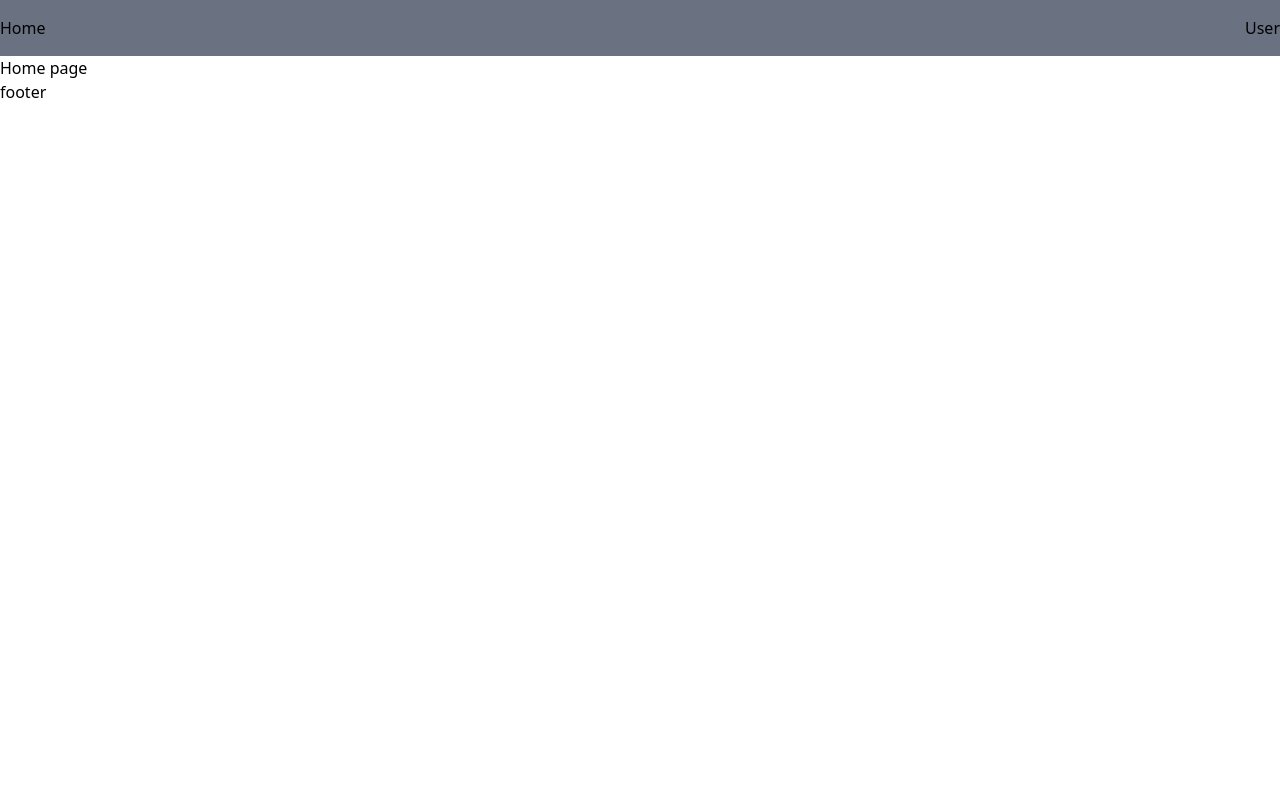
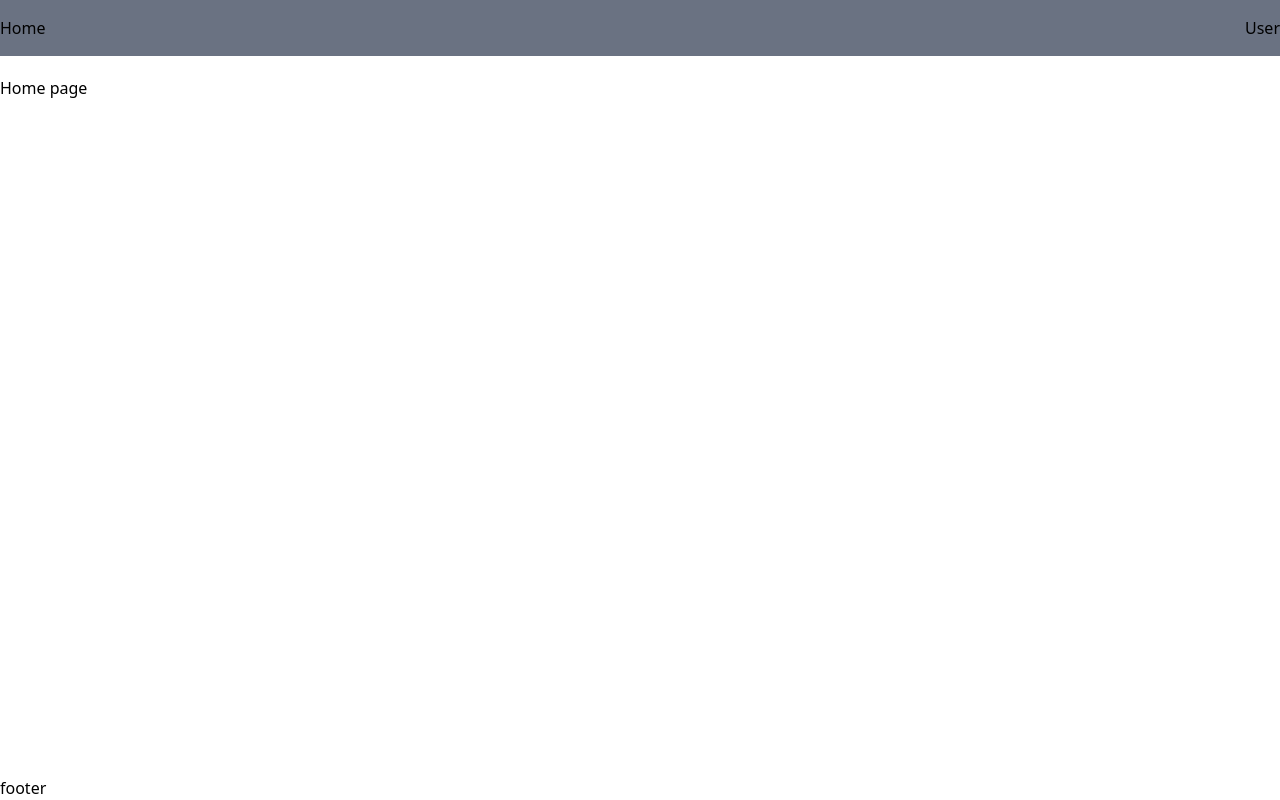
Before and after one commit to dorincreciun/TodoList, a React (Vite) app in the folder frontend/: page / in a window 1280 px wide. Built offline with nearby package versions, Linux system fonts and the light colour scheme; what openapi-fetch would draw is missing.

Commit message:
feat(frontend): add shared PageLayout component and update pages to use it

```diff
--- a/frontend/src/app/styles/index.css
+++ b/frontend/src/app/styles/index.css
@@ -1 +1,8 @@
 @import "tailwindcss";
+
+#root{
+    min-height: 100vh;
+    display: flex;
+    flex-direction: column;
+    justify-content: space-between;
+}
--- a/frontend/src/pages/auth/ui/index.tsx
+++ b/frontend/src/pages/auth/ui/index.tsx
@@ -1,3 +1,9 @@
+import {PageLayout} from "../../../shared/layouts/PageLayout";
+
 export const AuthPage = () => {
-    return <div>AuthPage</div>
+    return (
+        <PageLayout>
+            AuthPage
+        </PageLayout>
+    )
 }
--- a/frontend/src/pages/cabinet/ui/index.tsx
+++ b/frontend/src/pages/cabinet/ui/index.tsx
@@ -1,3 +1,9 @@
+import {PageLayout} from "../../../shared/layouts/PageLayout";
+
 export const CabinetPage = () => {
-    return <div>CabinetPage</div>
+    return (
+        <PageLayout>
+            CabinetPage
+        </PageLayout>
+    )
 }
--- a/frontend/src/pages/home/ui/index.tsx
+++ b/frontend/src/pages/home/ui/index.tsx
@@ -1,3 +1,9 @@
+import {PageLayout} from "../../../shared/layouts/PageLayout";
+
 export const HomePage = () => {
-    return <main>Home page</main>
+    return (
+        <PageLayout>
+            Home page
+        </PageLayout>
+    )
 }
--- /dev/null
+++ b/frontend/src/shared/layouts/PageLayout/index.ts
@@ -0,0 +1 @@
+export {PageLayout} from './ui'
--- /dev/null
+++ b/frontend/src/shared/layouts/PageLayout/ui/index.tsx
@@ -0,0 +1,5 @@
+import type {FC, PropsWithChildren} from "react";
+
+export const PageLayout: FC<PropsWithChildren> = ({children}) => {
+    return <main className={'container py-5 mx-auto flex-1'}>{children}</main>
+}
```
